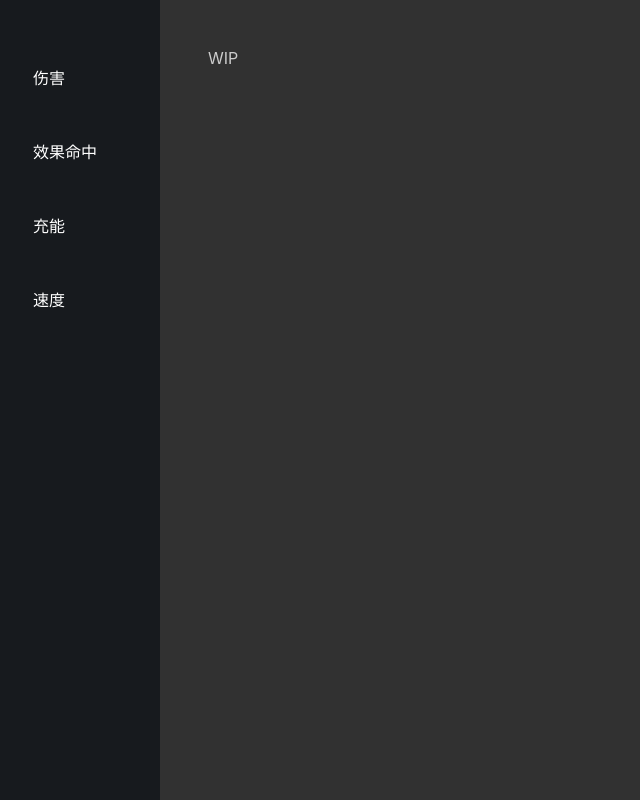
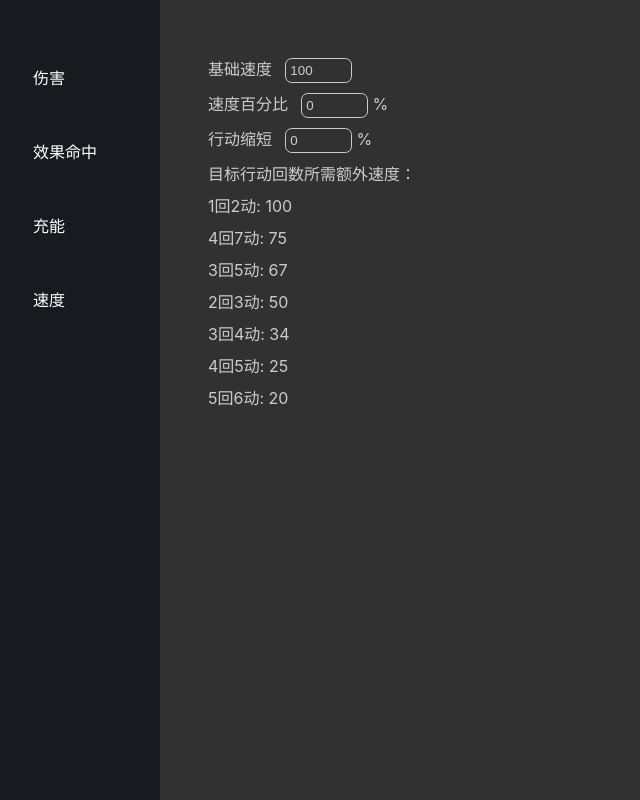
Before and after one commit to lvlingxiao1/sr-calculator, a Next.js app: page /sr-calculator/su-du in a window 1280 px wide. Shown: the whole page, without its empty margins (0-640 px from the left). Built offline with nearby package versions, Linux system fonts and the light colour scheme.

Commit message:
add speed page

```diff
--- a/pages/su-du.js
+++ b/pages/su-du.js
@@ -1,6 +1,85 @@
-import React from 'react';
-import styles from '../styles/styles.module.scss';
+import React, { useState } from "react";
+import styles from "../styles/styles.module.scss";
 
 export default function 速度页面() {
-	return <>WIP</>;
+    const [基础速度, 设置基础速度] = useState(100);
+    const [速度百分比, 设置速度百分比] = useState(0);
+    const [行动缩短, 设置行动缩短] = useState(0);
+
+    const 需要速度 = (() => {
+        const 面板速度 = 基础速度 * (1 + 速度百分比 / 100);
+        const 基础行动条 = 10000;
+        const 行动条 = 基础行动条 * (1 - 行动缩短 / 100);
+
+        const 目标速度1回2动 = (200 * 行动条) / (1 * 基础行动条);
+        const 目标速度4回7动 = (700 * 行动条) / (4 * 基础行动条);
+        const 目标速度3回5动 = (500 * 行动条) / (3 * 基础行动条);
+        const 目标速度2回3动 = (300 * 行动条) / (2 * 基础行动条);
+        const 目标速度3回4动 = (400 * 行动条) / (3 * 基础行动条);
+        const 目标速度4回5动 = (500 * 行动条) / (4 * 基础行动条);
+        const 目标速度5回6动 = (600 * 行动条) / (5 * 基础行动条);
+
+        const 需求速度组 = [
+            目标速度1回2动,
+            目标速度4回7动,
+            目标速度3回5动,
+            目标速度2回3动,
+            目标速度3回4动,
+            目标速度4回5动,
+            目标速度5回6动,
+        ];
+
+        return 需求速度组.map((目标速度) =>
+            Math.max(Math.ceil(目标速度 - 面板速度), 0)
+        );
+    })();
+
+    return (
+        <>
+            <div>
+                <div>
+                    基础速度
+                    <input
+                        type="number"
+                        onChange={(e) => 设置基础速度(+e.target.value)}
+                        value={基础速度}
+                    ></input>
+                </div>
+            </div>
+            <div>
+                <div>
+                    速度百分比
+                    <input
+                        type="number"
+                        onChange={(e) => 设置速度百分比(+e.target.value)}
+                        value={速度百分比}
+                    ></input>{" "}
+                    %
+                </div>
+            </div>
+            <div>
+                <div>
+                    行动缩短
+                    <input
+                        type="number"
+                        onChange={(e) => 设置行动缩短(+e.target.value)}
+                        value={行动缩短}
+                    ></input>{" "}
+                    %
+                </div>
+            </div>
+
+            <div>
+                目标行动回数所需额外速度：
+                <br />
+                <div>1回2动: {需要速度[0]}</div>
+                <div>4回7动: {需要速度[1]}</div>
+                <div>3回5动: {需要速度[2]}</div>
+                <div>2回3动: {需要速度[3]}</div>
+                <div>3回4动: {需要速度[4]}</div>
+                <div>4回5动: {需要速度[5]}</div>
+                <div>5回6动: {需要速度[6]}</div>
+            </div>
+        </>
+    );
 }
```
Also changed, not shown: 1 other file (tests, documents, lock files or other folders).
